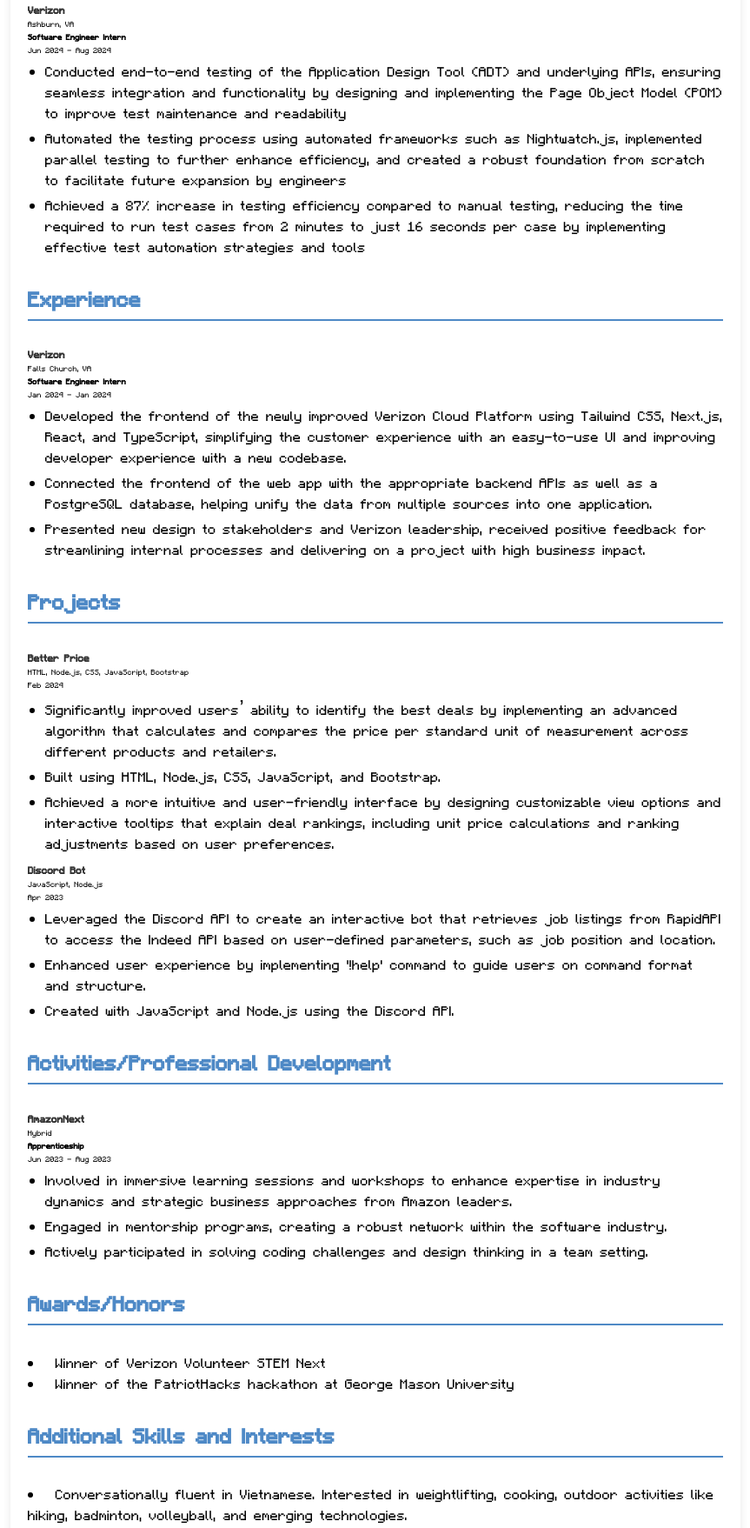
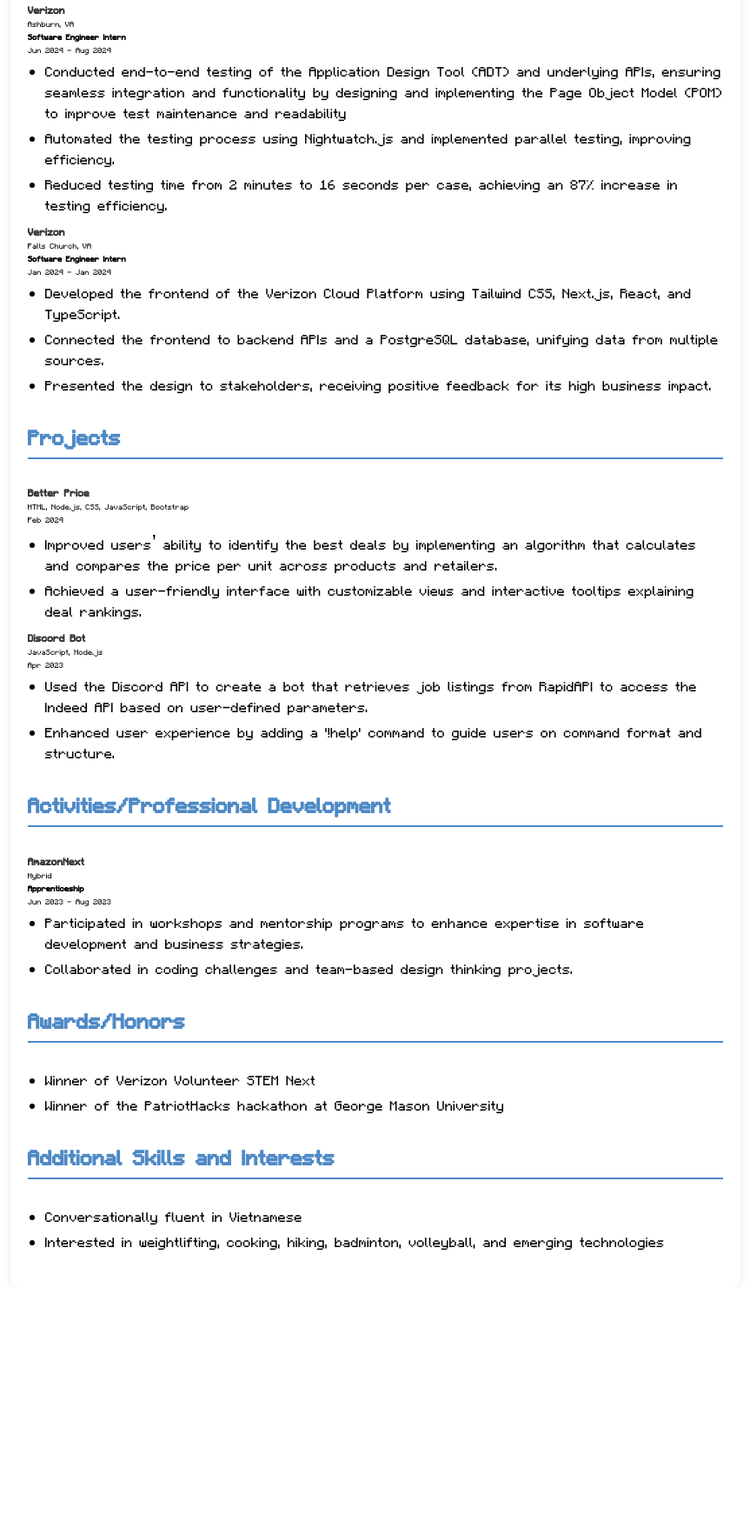
Before and after one commit to ltlely/Portfolio, a website: page public/resume.html in a window 1280 px wide. Shown: the part 859-2616 px from the top of the page at 87% size, without its empty margins (208-1071 px from the left). After the commit the page ends 2339 px from the top, so only its background shows below. Drawn offline with Linux system fonts and the light colour scheme.

Commit message:
Update resume.html

```diff
--- a/public/resume.html
+++ b/public/resume.html
@@ -1,9 +1,10 @@
 <!DOCTYPE html>
-<html>
+<html lang="en">
   <head>
     <meta name="viewport" content="width=device-width, initial-scale=1" />
     <link rel="stylesheet" href="home.css" />
-    <img id="background" src="./assets/background_0.png" />
+    <title>Lyly Tran - Resume</title>
+    <img id="background" src="./assets/background_0.png" alt="background image" />
   </head>
   <body>
     <div class="move-table">
@@ -17,10 +18,17 @@
         </div>
       </div>
     </div>
+
     <div class="resume-container">
       <header>
         <h1>LYLY TRAN</h1>
-        <p>lylytrr.121@gmail.com | <a href="https://github.com/ltlely">GitHub</a> | Falls Church, VA | <a href="https://portfolio-seven-delta-65.vercel.app/">Portfolio</a> | U.S Citizen</p>
+        <p>
+          lylytrr.121@gmail.com |
+          <a href="https://github.com/ltlely">GitHub</a> |
+          Falls Church, VA |
+          <a href="https://portfolio-seven-delta-65.vercel.app/">Portfolio</a> |
+          U.S Citizen
+        </p>
       </header>
 
       <section>
@@ -49,7 +57,7 @@
         <p><strong>Technologies:</strong> Git, RapidAPI, Node.js, Replit</p>
       </section>
 
-       <section>
+      <section>
         <h2>Experience</h2>
         <div class="experience">
           <div class="job">
@@ -59,25 +67,19 @@
             <p>Jun 2024 - Aug 2024</p>
             <ul>
               <li>Conducted end-to-end testing of the Application Design Tool (ADT) and underlying APIs, ensuring seamless integration and functionality by designing and implementing the Page Object Model (POM) to improve test maintenance and readability</li>
-              <li>Automated the testing process using automated frameworks such as Nightwatch.js, implemented parallel testing to further enhance efficiency, and created a robust foundation from scratch to facilitate future expansion by engineers</li>
-              <li>Achieved a 87% increase in testing efficiency compared to manual testing, reducing the time required to run test cases from 2 minutes to just 16 seconds per case by implementing effective test automation strategies and tools</li>
+              <li>Automated the testing process using Nightwatch.js and implemented parallel testing, improving efficiency.</li>
+              <li>Reduced testing time from 2 minutes to 16 seconds per case, achieving an 87% increase in testing efficiency.</li>
             </ul>
           </div>
-        </div>
-      </section>
-
-      <section>
-        <h2>Experience</h2>
-        <div class="experience">
           <div class="job">
             <h3>Verizon</h3>
             <p>Falls Church, VA</p>
             <p><strong>Software Engineer Intern</strong></p>
             <p>Jan 2024 - Jan 2024</p>
             <ul>
-              <li>Developed the frontend of the newly improved Verizon Cloud Platform using Tailwind CSS, Next.js, React, and TypeScript, simplifying the customer experience with an easy-to-use UI and improving developer experience with a new codebase.</li>
-              <li>Connected the frontend of the web app with the appropriate backend APIs as well as a PostgreSQL database, helping unify the data from multiple sources into one application.</li>
-              <li>Presented new design to stakeholders and Verizon leadership, received positive feedback for streamlining internal processes and delivering on a project with high business impact.</li>
+              <li>Developed the frontend of the Verizon Cloud Platform using Tailwind CSS, Next.js, React, and TypeScript.</li>
+              <li>Connected the frontend to backend APIs and a PostgreSQL database, unifying data from multiple sources.</li>
+              <li>Presented the design to stakeholders, receiving positive feedback for its high business impact.</li>
             </ul>
           </div>
         </div>
@@ -90,9 +92,8 @@
           <p>HTML, Node.js, CSS, JavaScript, Bootstrap</p>
           <p>Feb 2024</p>
           <ul>
-            <li>Significantly improved users’ ability to identify the best deals by implementing an advanced algorithm that calculates and compares the price per standard unit of measurement across different products and retailers.</li>
-            <li>Built using HTML, Node.js, CSS, JavaScript, and Bootstrap.</li>
-            <li>Achieved a more intuitive and user-friendly interface by designing customizable view options and interactive tooltips that explain deal rankings, including unit price calculations and ranking adjustments based on user preferences.</li>
+            <li>Improved users’ ability to identify the best deals by implementing an algorithm that calculates and compares the price per unit across products and retailers.</li>
+            <li>Achieved a user-friendly interface with customizable views and interactive tooltips explaining deal rankings.</li>
           </ul>
         </div>
         <div class="project">
@@ -100,9 +101,8 @@
           <p>JavaScript, Node.js</p>
           <p>Apr 2023</p>
           <ul>
-            <li>Leveraged the Discord API to create an interactive bot that retrieves job listings from RapidAPI to access the Indeed API based on user-defined parameters, such as job position and location.</li>
-            <li>Enhanced user experience by implementing '!help' command to guide users on command format and structure.</li>
-            <li>Created with JavaScript and Node.js using the Discord API.</li>
+            <li>Used the Discord API to create a bot that retrieves job listings from RapidAPI to access the Indeed API based on user-defined parameters.</li>
+            <li>Enhanced user experience by adding a '!help' command to guide users on command format and structure.</li>
           </ul>
         </div>
       </section>
@@ -115,22 +115,26 @@
           <p><strong>Apprenticeship</strong></p>
           <p>Jun 2023 - Aug 2023</p>
           <ul>
-            <li>Involved in immersive learning sessions and workshops to enhance expertise in industry dynamics and strategic business approaches from Amazon leaders.</li>
-            <li>Engaged in mentorship programs, creating a robust network within the software industry.</li>
-            <li>Actively participated in solving coding challenges and design thinking in a team setting.</li>
+            <li>Participated in workshops and mentorship programs to enhance expertise in software development and business strategies.</li>
+            <li>Collaborated in coding challenges and team-based design thinking projects.</li>
           </ul>
         </div>
       </section>
 
       <section>
         <h2>Awards/Honors</h2>
-        <li>Winner of Verizon Volunteer STEM Next</li>
-        <li>Winner of the PatriotHacks hackathon at George Mason University</li>
+        <ul>
+          <li>Winner of Verizon Volunteer STEM Next</li>
+          <li>Winner of the PatriotHacks hackathon at George Mason University</li>
+        </ul>
       </section>
 
       <section>
         <h2>Additional Skills and Interests</h2>
-        <li>Conversationally fluent in Vietnamese. Interested in weightlifting, cooking, outdoor activities like hiking, badminton, volleyball, and emerging technologies.</li>
+        <ul>
+          <li>Conversationally fluent in Vietnamese</li>
+          <li>Interested in weightlifting, cooking, hiking, badminton, volleyball, and emerging technologies</li>
+        </ul>
       </section>
     </div>
   </body>
```
